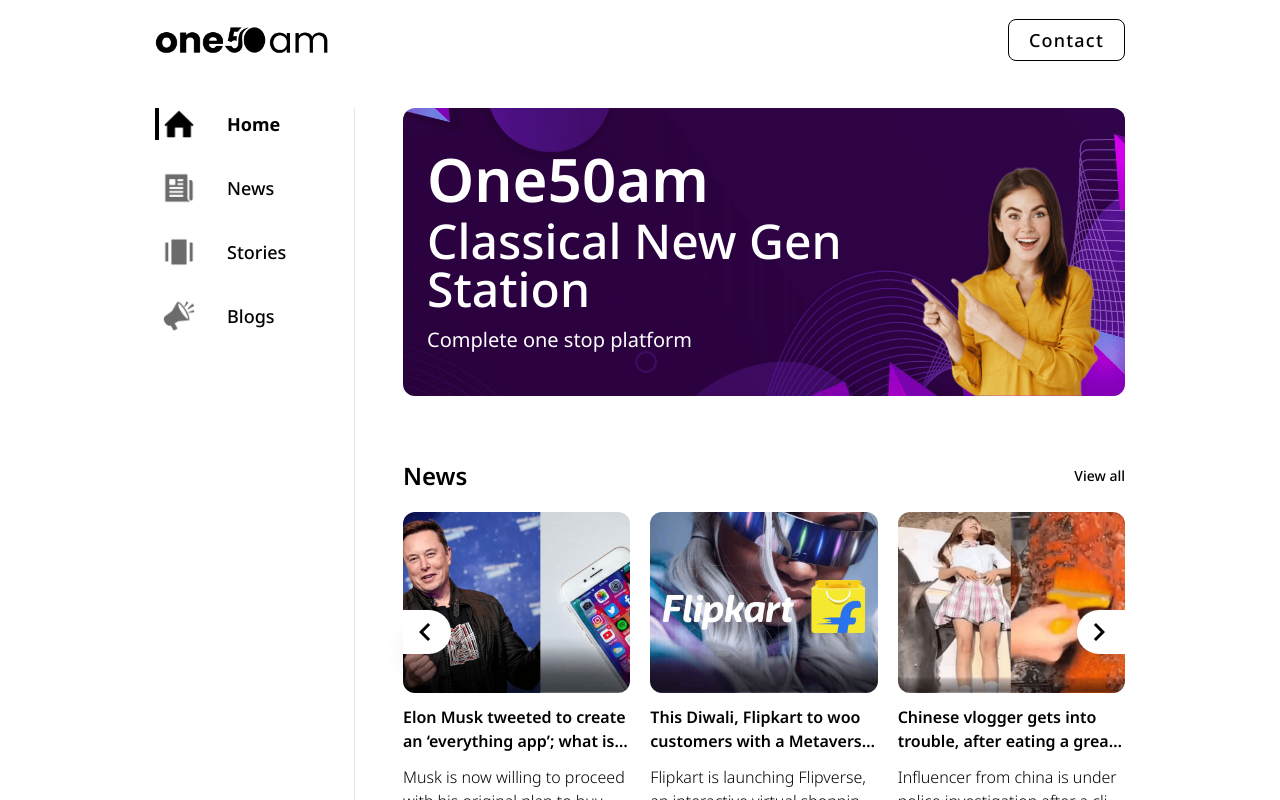
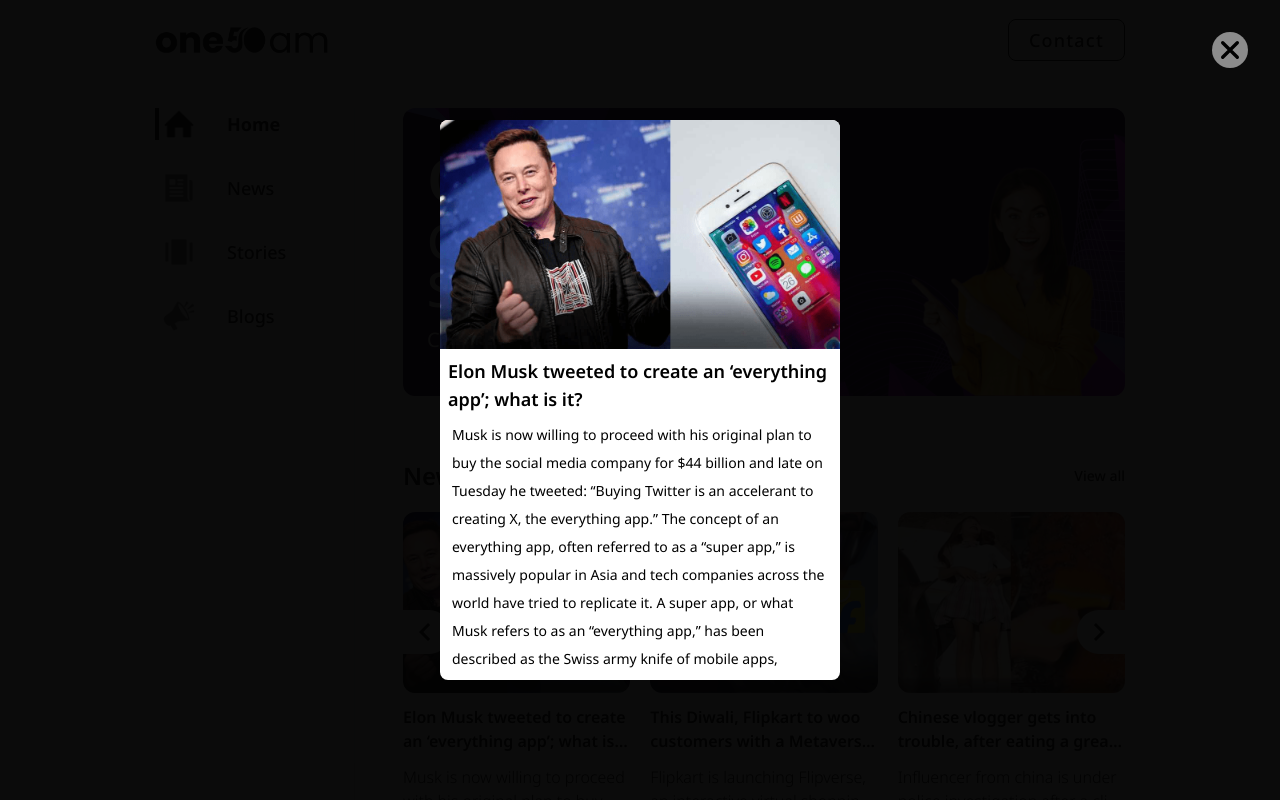
Before and after one commit to shakil89427/one50am, a React (Vite) app in the folder client/: page / in a window 1280 px wide. Both pictures are taken after a click on the element 516 px from the left and 676 px from the top of the page. Built offline with nearby package versions, Linux system fonts and the light colour scheme.

Commit message:
newscard added

```diff
--- /dev/null
+++ b/client/src/components/NewsCard.jsx
@@ -0,0 +1,36 @@
+import cross from "../assets/cross.svg";
+
+const NewsCard = ({ selectedNews, setSelectedNews }) => {
+  return (
+    <div className="fixed inset-0 top-0 left-0 bg-[#030303f6] z-30 flex items-center justify-center select-none">
+      <img
+        onClick={() => setSelectedNews(null)}
+        className="bg-[#ffffff86] absolute top-3 right-3 lg:top-8 lg:right-8 w-5 md:w-7 lg:w-9 rounded-full cursor-pointer hover:bg-white"
+        src={cross}
+        alt=""
+      />
+      <div className="w-[95%] max-w-[400px] h-[70vh] bg-white rounded-lg overflow-hidden flex flex-col items-start justify-start">
+        <div className="shrink-0">
+          <img
+            src={`${new URL(import.meta.url).origin}/news/${
+              selectedNews.newsId
+            }.png`}
+            alt=""
+            className="object-cover object-center w-full aspect-[7/4]"
+          />
+          <p className="font-semibold mt-2 text-lg px-2">
+            {selectedNews.title}
+          </p>
+        </div>
+        <p
+          style={{ lineHeight: "200%" }}
+          className="mt-2 mb-3 text-sm px-3 grow overflow-y-auto scroller"
+        >
+          {selectedNews.description}
+        </p>
+      </div>
+    </div>
+  );
+};
+
+export default NewsCard;
--- a/client/src/components/home/News.jsx
+++ b/client/src/components/home/News.jsx
@@ -6,13 +6,21 @@
 import { useNavigate } from "react-router-dom";
 import newses from "../../constants/newsData";
 import moment from "moment";
+import NewsCard from "../NewsCard";
 
 const News = () => {
   const navigate = useNavigate();
   const [swiper, setSwiper] = useState({});
+  const [selectedNews, setSelectedNews] = useState(null);
 
   return (
     <div className="w-full">
+      {selectedNews && (
+        <NewsCard
+          selectedNews={selectedNews}
+          setSelectedNews={setSelectedNews}
+        />
+      )}
       <div className="flex items-center justify-between">
         <h1 className="font-semibold text-lg md:text-xl xl:text-2xl">News</h1>
         <span
@@ -44,6 +52,7 @@
             <SwiperSlide
               key={news.newsId}
               className="cursor-pointer relative pb-7"
+              onClick={() => setSelectedNews(news)}
             >
               <img
                 src={`${new URL(import.meta.url).origin}/news/${
--- a/client/src/pages/News.jsx
+++ b/client/src/pages/News.jsx
@@ -1,13 +1,27 @@
 import moment from "moment";
+import { useState } from "react";
+import NewsCard from "../components/NewsCard";
 import newses from "../constants/newsData";
 
 const News = () => {
+  const [selectedNews, setSelectedNews] = useState(null);
+
   return (
     <div className="pl-3 md:pl-6 lg:pl-9 xl:pl-12 grow h-full overflow-y-auto scroller pb-20">
+      {selectedNews && (
+        <NewsCard
+          selectedNews={selectedNews}
+          setSelectedNews={setSelectedNews}
+        />
+      )}
       <p className="font-semibold text-lg md:text-xl xl:text-2xl">News</p>
       <div className="grid grid-cols-1 sm:grid-cols-2 lg:grid-cols-3 xl:grid-cols-4 gap-x-5 gap-y-10 mt-5">
         {newses.map((news) => (
-          <div key={news.newsId} className="relative pb-7 cursor-pointer">
+          <div
+            key={news.newsId}
+            className="relative pb-7 cursor-pointer"
+            onClick={() => setSelectedNews(news)}
+          >
             <img
               src={`${new URL(import.meta.url).origin}/news/${news.newsId}.png`}
               alt=""
```
Also changed, not shown: client/src/assets/cross.svg (added).
